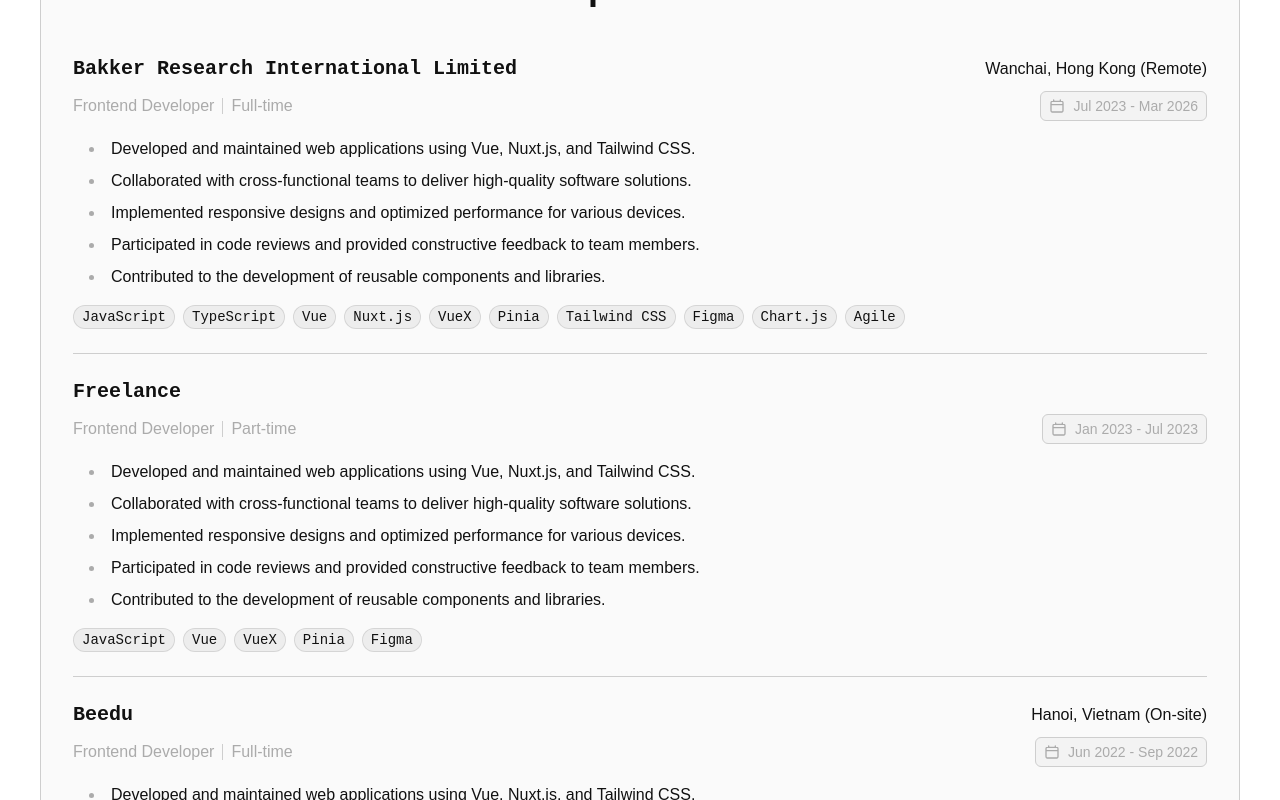
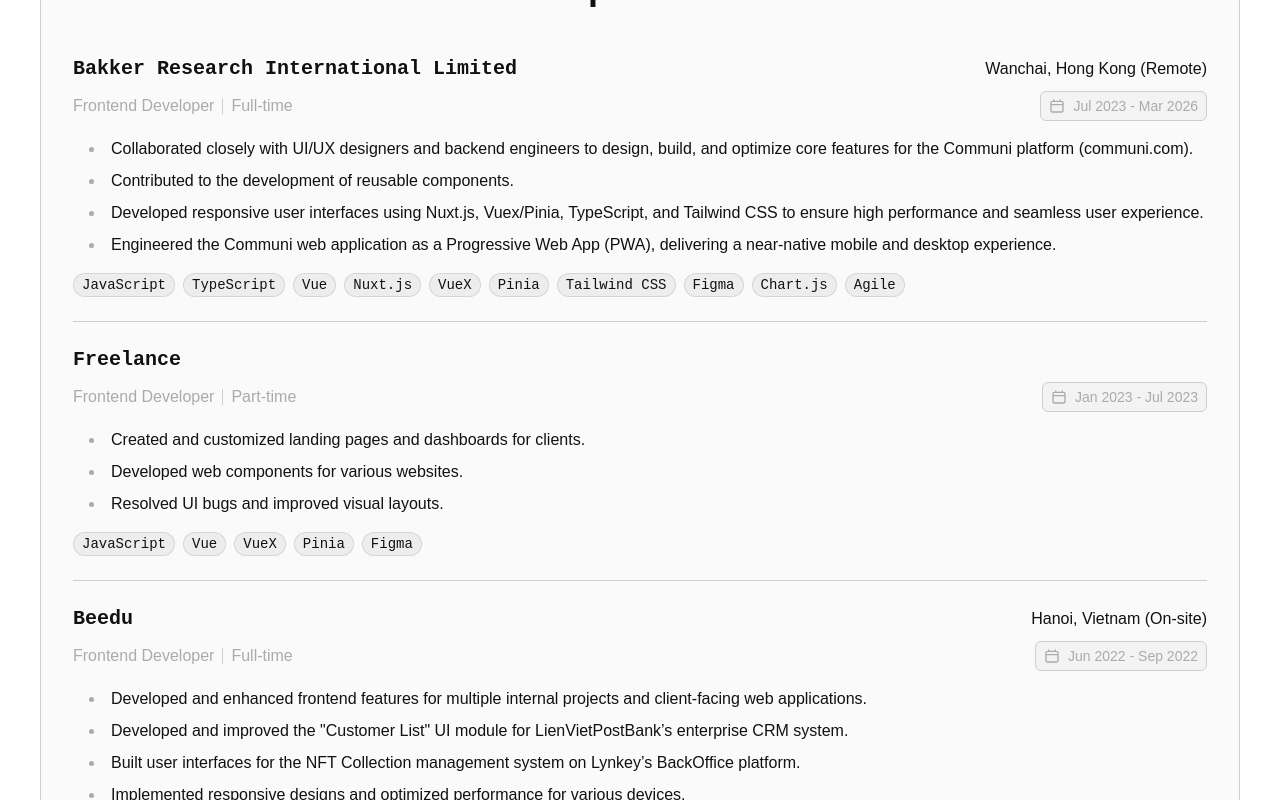
Before and after one commit to VietNT1810/portfolio, a Nuxt app: page / in a window 1280 px wide. Shown: the part 2160-2960 px from the top of the page. Built offline with nearby package versions, Linux system fonts and the light colour scheme.

Commit message:
Update change placeholder data

```diff
--- a/app/components/Home.vue
+++ b/app/components/Home.vue
@@ -434,7 +434,7 @@
                 </div>
 
                 <div class="contact-form__field">
-                  <label for="name" class="text-sm font-medium"
+                  <label for="name" class="font-medium"
                     >Your name</label
                   >
                   <input
@@ -460,7 +460,7 @@
                 </div>
 
                 <div class="contact-form__field">
-                  <label for="email" class="text-sm font-medium"
+                  <label for="email" class="font-medium"
                     >Your email</label
                   >
                   <input
@@ -485,7 +485,7 @@
                 </div>
 
                 <div class="contact-form__field">
-                  <label for="message" class="text-sm font-medium"
+                  <label for="message" class="font-medium"
                     >Message</label
                   >
                   <textarea
--- a/app/data/experiences.ts
+++ b/app/data/experiences.ts
@@ -8,11 +8,10 @@ export const EXPERIENCES_LIST: Experience[] = [
     period: "Jul 2023 - Mar 2026",
     location: "Wanchai, Hong Kong (Remote)",
     highlights: [
-      "Developed and maintained web applications using Vue, Nuxt.js, and Tailwind CSS.",
-      "Collaborated with cross-functional teams to deliver high-quality software solutions.",
-      "Implemented responsive designs and optimized performance for various devices.",
-      "Participated in code reviews and provided constructive feedback to team members.",
-      "Contributed to the development of reusable components and libraries.",
+      "Collaborated closely with UI/UX designers and backend engineers to design, build, and optimize core features for the Communi platform (communi.com).",
+      "Contributed to the development of reusable components.",
+      "Developed responsive user interfaces using Nuxt.js, Vuex/Pinia, TypeScript, and Tailwind CSS to ensure high performance and seamless user experience.",
+      "Engineered the Communi web application as a Progressive Web App (PWA), delivering a near-native mobile and desktop experience.",
     ],
     skills: [
       "JavaScript",
@@ -34,11 +33,9 @@ export const EXPERIENCES_LIST: Experience[] = [
     period: "Jan 2023 - Jul 2023",
     location: "",
     highlights: [
-      "Developed and maintained web applications using Vue, Nuxt.js, and Tailwind CSS.",
-      "Collaborated with cross-functional teams to deliver high-quality software solutions.",
-      "Implemented responsive designs and optimized performance for various devices.",
-      "Participated in code reviews and provided constructive feedback to team members.",
-      "Contributed to the development of reusable components and libraries.",
+      "Created and customized landing pages and dashboards for clients.",
+      "Developed web components for various websites.",
+      "Resolved UI bugs and improved visual layouts.",
     ],
     skills: ["JavaScript", "Vue", "VueX", "Pinia", "Figma"],
   },
@@ -49,11 +46,10 @@ export const EXPERIENCES_LIST: Experience[] = [
     period: "Jun 2022 - Sep 2022",
     location: "Hanoi, Vietnam (On-site)",
     highlights: [
-      "Developed and maintained web applications using Vue, Nuxt.js, and Tailwind CSS.",
-      "Collaborated with cross-functional teams to deliver high-quality software solutions.",
+      "Developed and enhanced frontend features for multiple internal projects and client-facing web applications.",
+      'Developed and improved the "Customer List" UI module for LienVietPostBank’s enterprise CRM system.',
+      "Built user interfaces for the NFT Collection management system on Lynkey’s BackOffice platform.",
       "Implemented responsive designs and optimized performance for various devices.",
-      "Participated in code reviews and provided constructive feedback to team members.",
-      "Contributed to the development of reusable components and libraries.",
     ],
     skills: ["JavaScript", "TypeScript", "Vue", "VueX", "ElementUI"],
   },
```
